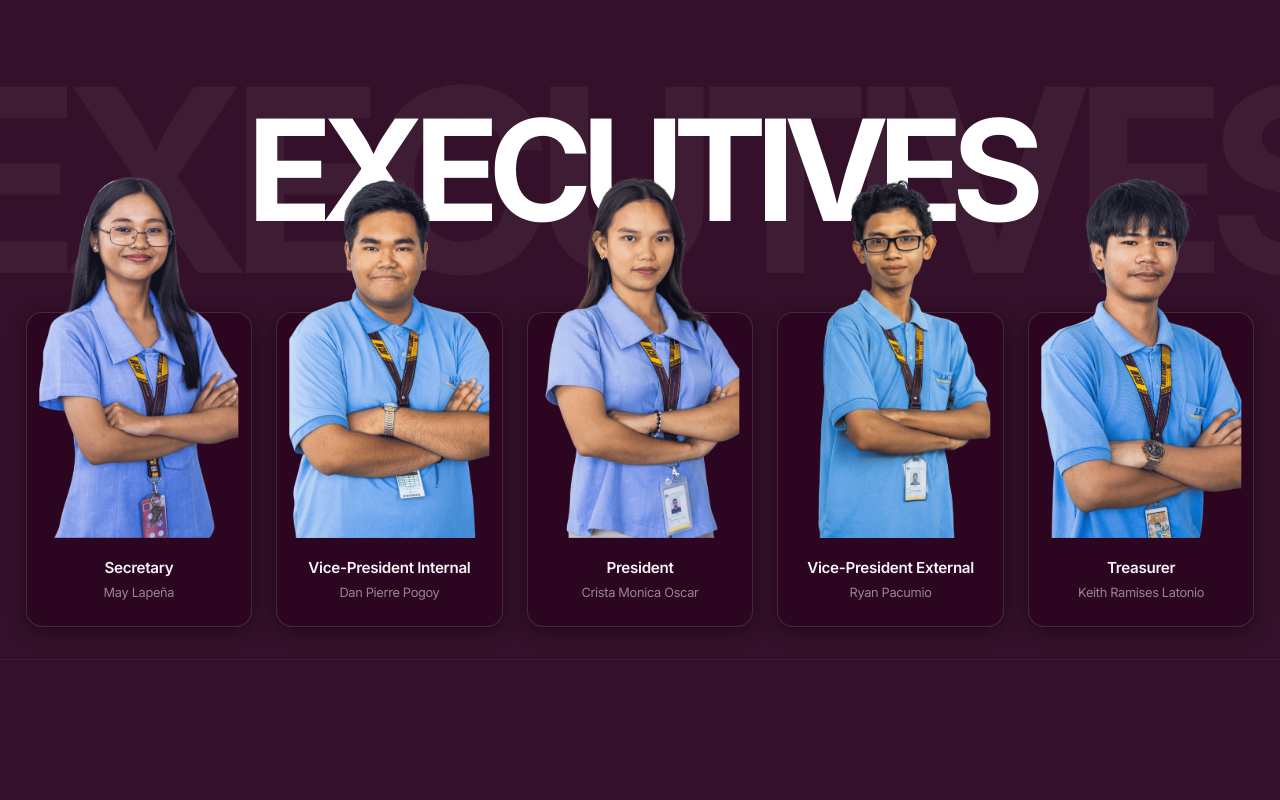
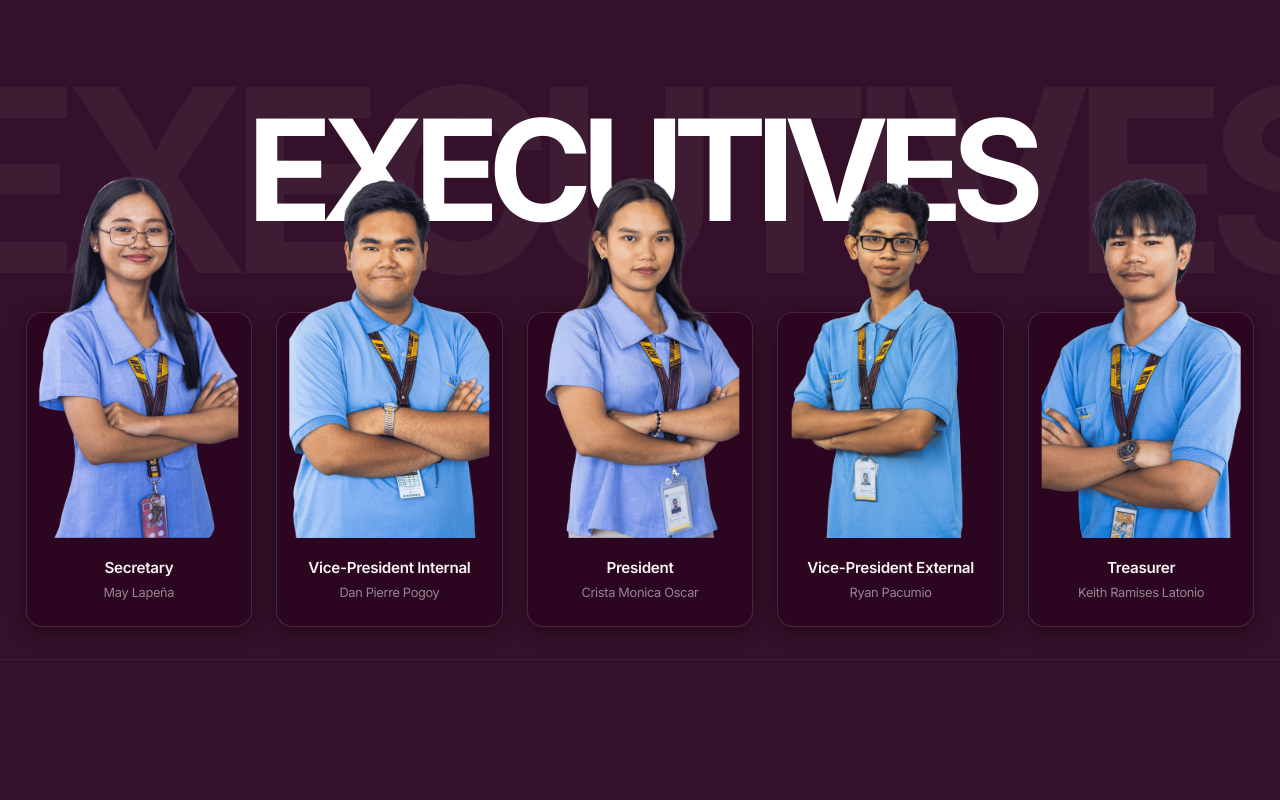
Before and after one commit to ire-zepelli/voting-system, a React (Vite) app in the folder frontend/: page /partylist/1 in a window 1280 px wide. Shown: the part 580-1380 px from the top of the page. Built offline with nearby package versions, Linux system fonts and the light colour scheme.

Commit message:
Fix: candidates facing center

```diff
--- a/frontend/src/components/partylist/MemberCard.jsx
+++ b/frontend/src/components/partylist/MemberCard.jsx
@@ -26,6 +26,7 @@ export default function MemberCard({
   selected = false,
   onSelect,
   showName = false,
+  flipX = false,
 }) {
   const [hovered, setHovered] = React.useState(false);
   const s = SIZES[size] ?? SIZES.md;
@@ -158,7 +159,7 @@ export default function MemberCard({
           position: "absolute",
           top: 0,
           left: "50%",
-          transform: hovered ? "translateX(-50%) scale(1.08)" : "translateX(-50%) scale(1)",
+          transform: `translateX(-50%) scale(${flipX ? -1 : 1}, 1) scale(${hovered ? 1.08 : 1})`,
           width: size === "lg" ? "92%" : size === "sm" ? "78%" : "88%",
           height: "82%", // Pulled down slightly so only the head overlaps the title text
           zIndex: 2,
--- a/frontend/src/components/partylist/MemberCardRow.jsx
+++ b/frontend/src/components/partylist/MemberCardRow.jsx
@@ -20,6 +20,7 @@ export default function MemberCardRow({
   onSelect,
   showName = false,
   rowHeight = "420px",
+  initialFacing = "right", // "right" or "left"
 }) {
   return (
     <div style={{
@@ -31,6 +32,12 @@ export default function MemberCardRow({
       height: rowHeight,
     }}>
       {members.slice(0, 5).map((member, i) => {
+        const centerIndex = Math.floor(members.length / 2);
+        // Manual override takes precedence, otherwise use positional logic
+        const shouldFlip = typeof member.flip === "boolean"
+          ? member.flip
+          : (initialFacing === "right" ? i > centerIndex : i < centerIndex);
+
         return (
           <div key={i} style={{
             flex: "1 1 0",
@@ -44,6 +51,7 @@ export default function MemberCardRow({
               selected={selectedIds.includes(i)}
               onSelect={onSelect ? () => onSelect(i) : undefined}
               showName={showName}
+              flipX={shouldFlip}
             />
           </div>
         );
--- a/frontend/src/pages/PartyListDetail.jsx
+++ b/frontend/src/pages/PartyListDetail.jsx
@@ -65,7 +65,7 @@ const PARTY_DATA = {
     {
       title: "EXECUTIVES",
       members: [
-        { name: "Diane Mendoza", position: "Secretary", photo: "/PEAK/PEAK NO BACKGROUND INDIVIDUAL/SECRETARY - MENDOZA_.png" },
+        { name: "Diane Mendoza", position: "Secretary", photo: "/PEAK/PEAK NO BACKGROUND INDIVIDUAL/SECRETARY - MENDOZA_.png", flip: true },
         { name: "Altheia Dano", position: "Vice-President Internal", photo: "/PEAK/PEAK NO BACKGROUND INDIVIDUAL/VP INTERNAL- DANO.png" },
         { name: "Darren Villanueva", position: "President", photo: "/PEAK/PEAK NO BACKGROUND INDIVIDUAL/PRES- VILLANUEVA_.png" },
         { name: "Kane Huxley Book", position: "Vice-President External", photo: "/PEAK/PEAK NO BACKGROUND INDIVIDUAL/VP EXTERNAL - BOOK.png" },
@@ -75,10 +75,10 @@ const PARTY_DATA = {
     {
       title: "CHIEFS",
       members: [
-        { name: "Jea Mary Trixy Magalland", position: "Public Information Officer", photo: "/PEAK/PEAK NO BACKGROUND INDIVIDUAL/P.I OFFICER- MAGALLANO.png" },
-        { name: "Abijah Shen Regado", position: "Chief of Representative", photo: "/PEAK/PEAK NO BACKGROUND INDIVIDUAL/REPRESENTATIVE - REGADO.png" },
+        { name: "Jea Mary Trixy Magalland", position: "Public Information Officer", photo: "/PEAK/PEAK NO BACKGROUND INDIVIDUAL/P.I OFFICER- MAGALLANO.png", flip: true },
+        { name: "Abijah Shen Regado", position: "Chief of Representative", photo: "/PEAK/PEAK NO BACKGROUND INDIVIDUAL/REPRESENTATIVE - REGADO.png", flip: true },
         { name: "Tristhan Mark Vincent Villamor", position: "Chief of Creatives", photo: "/PEAK/PEAK NO BACKGROUND INDIVIDUAL/CREATIVES - VILLAMOR_.png" },
-        { name: "Myka Angela Dumael", position: "Auditor", photo: "/PEAK/PEAK NO BACKGROUND INDIVIDUAL/AUDIT- DUMAEL.png" },
+        { name: "Myka Angela Dumael", position: "Auditor", photo: "/PEAK/PEAK NO BACKGROUND INDIVIDUAL/AUDIT- DUMAEL.png", flip: false },
         { name: "Jeoff Andrew Demecillo", position: "Chief of Students Development", photo: "/PEAK/PEAK NO BACKGROUND INDIVIDUAL/DEVELOPMENT - DEMECILLO.png" },
       ],
     },
@@ -92,7 +92,7 @@ const PARTY_DATA = {
 };
 
 // ─── One full-viewport section ────────────────────────────────────────────────
-function Section({ section, isLast }) {
+function Section({ section, isLast, initialFacing }) {
   return (
     <section
       id={section.title}
@@ -175,6 +175,7 @@ function Section({ section, isLast }) {
           members={section.members}
           rowHeight="clamp(380px, 70vh, 750px)"
           showName={true}
+          initialFacing={initialFacing}
         />
       </div>
     </section>
@@ -478,7 +479,7 @@ function CarouselModal({ images, isOpen, onClose }) {
             transition: "all 0.3s ease",
           }}
         >
-          <svg width="24" height="24" viewBox="0 0 24 24" fill="none" stroke="currentColor" strokeWidth="2.5" strokeLinecap="round" strokeLinejoin="round"><polyline points="15 18 9 12 15 6"/></svg>
+          <svg width="24" height="24" viewBox="0 0 24 24" fill="none" stroke="currentColor" strokeWidth="2.5" strokeLinecap="round" strokeLinejoin="round"><polyline points="15 18 9 12 15 6" /></svg>
         </button>
       )}
 
@@ -556,7 +557,7 @@ function CarouselModal({ images, isOpen, onClose }) {
             transition: "all 0.3s ease",
           }}
         >
-          <svg width="24" height="24" viewBox="0 0 24 24" fill="none" stroke="currentColor" strokeWidth="2.5" strokeLinecap="round" strokeLinejoin="round"><polyline points="9 18 15 12 9 6"/></svg>
+          <svg width="24" height="24" viewBox="0 0 24 24" fill="none" stroke="currentColor" strokeWidth="2.5" strokeLinecap="round" strokeLinejoin="round"><polyline points="9 18 15 12 9 6" /></svg>
         </button>
       )}
     </div>
@@ -707,6 +708,7 @@ export default function PartyListDetail() {
           key={section.title}
           section={section}
           isLast={i === sections.length - 1}
+          initialFacing="right"
         />
       ))}
 
```
